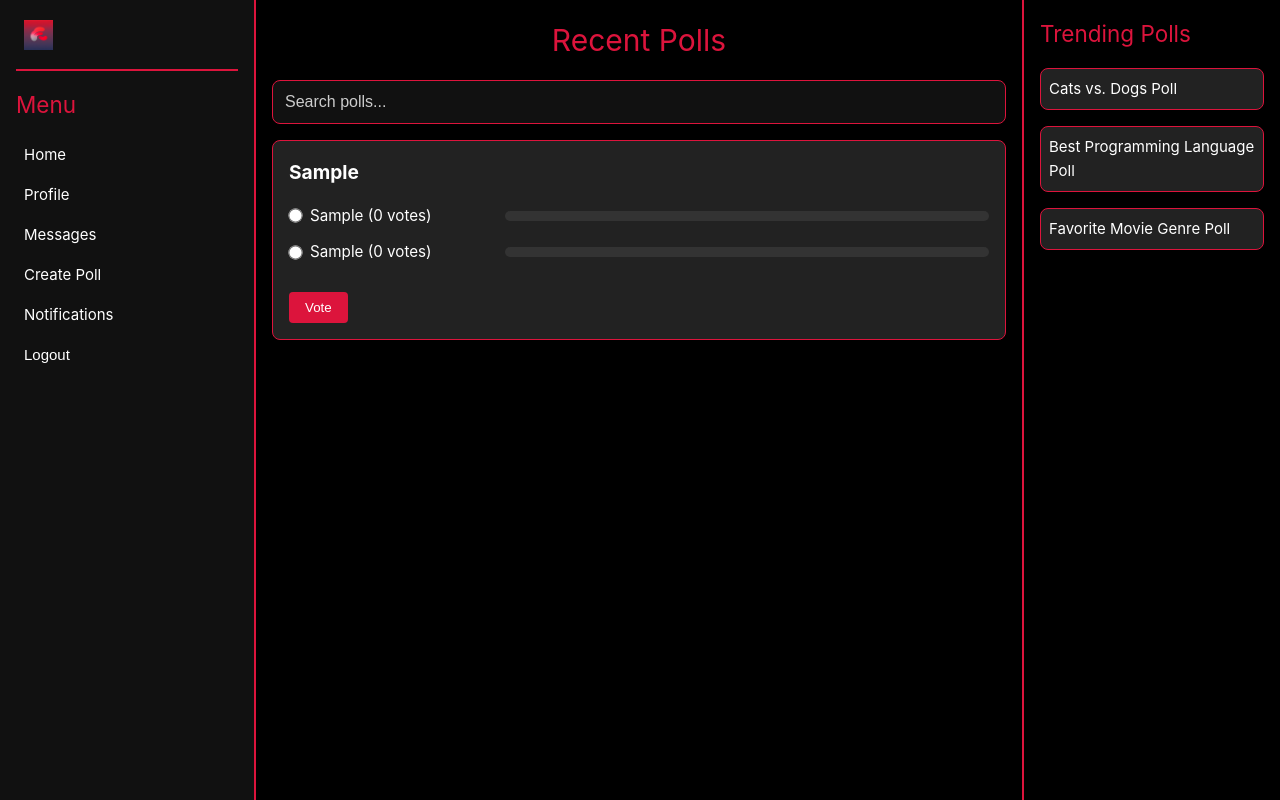
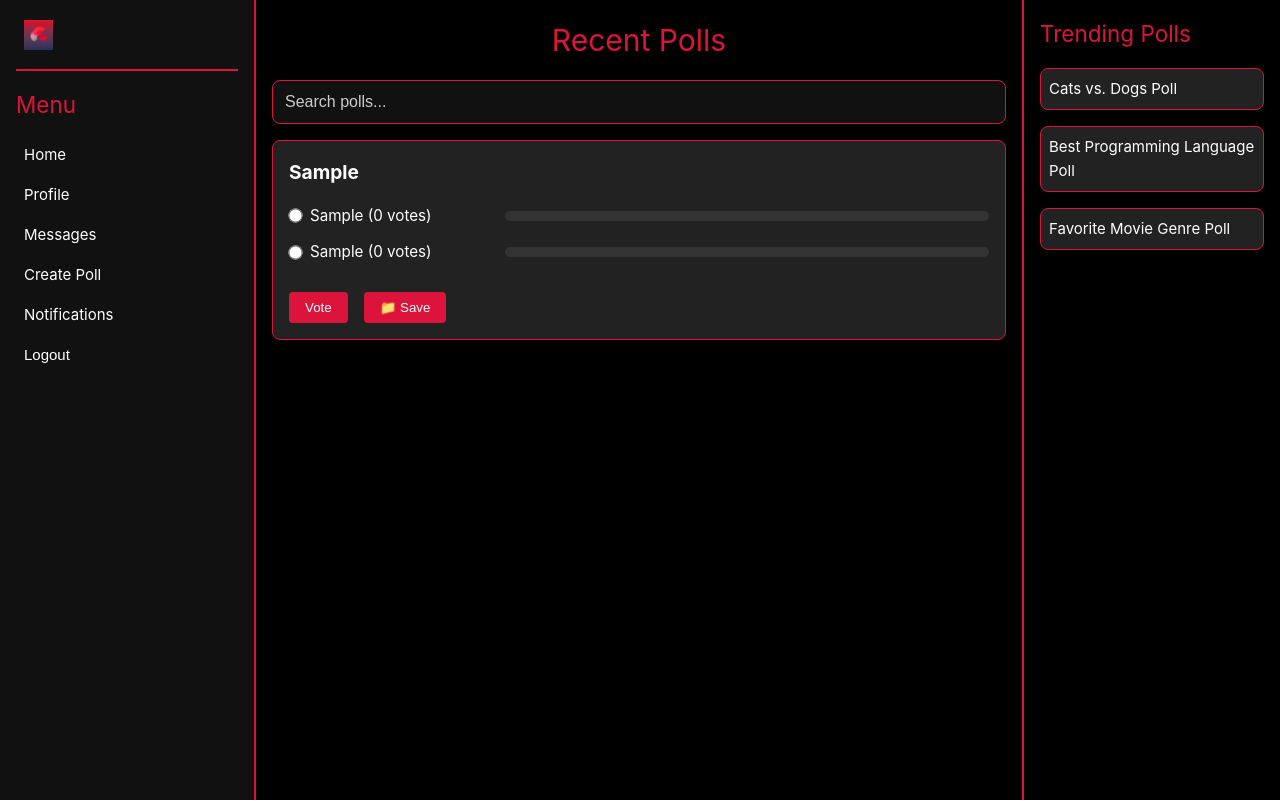
Before and after one commit to vednat123/flow, a Vue app in the folder flow/: page /create-poll in a window 1280 px wide. Both pictures are taken after typing "Sample", "Sample", "Sample" into the empty fields and a click on the button "Create Poll". Built offline with nearby package versions, Linux system fonts and the light colour scheme.

Commit message:
Created Save poll logic and planning to change notificationView into savedView
also I added unique poll ids so saving the polls will be easier

```diff
--- a/flow/src/Poll.js
+++ b/flow/src/Poll.js
@@ -1,12 +1,12 @@
 export class Poll {
     constructor({ name, choosableOptions, allowsMultipleSelection, imagePath = '', comments = [] }) {
+      this.id = Date.now().toString() + Math.random().toString(36).slice(2); // 🔑 unique ID
       this.name = name;
       this.choosableOptions = choosableOptions;
       this.numOfVotesForOptions = new Array(choosableOptions.length).fill(0);
       this.allowsMultipleSelection = allowsMultipleSelection;
       this.imagePath = imagePath;
       this.numOfOptions = choosableOptions.length;
-      this.numOfLikes = 0;
       this.comments = comments;
     }
   }
--- a/flow/src/views/CreatePollView.vue
+++ b/flow/src/views/CreatePollView.vue
@@ -151,6 +151,7 @@ export default {
         allowMultiple: poll.allowsMultipleSelection,
         imagePath: poll.imagePath,
         createdAt: new Date().toISOString(),
+        likes: 0,
       })
 
       this.$router.push('/home')
--- a/flow/src/views/HomeView.vue
+++ b/flow/src/views/HomeView.vue
@@ -47,6 +47,9 @@
         </div>
 
         <button class="theme-button" @click="submitVote(index)">Vote</button>
+        <button class="theme-button" @click="toggleSave(index)">
+          {{ savedPolls[poll.id] ? '💾 Saved' : '📁 Save' }}
+        </button>
       </div>
     </main>
 
@@ -72,6 +75,7 @@ export default {
       searchQuery: '',
       polls: [],
       voteSelections: {},
+      savedPolls: JSON.parse(localStorage.getItem('savedPolls') || '{}'),
       trending: [
         'Cats vs. Dogs Poll',
         'Best Programming Language Poll',
@@ -140,11 +144,25 @@ export default {
       this.voteSelections[index] = poll.allowMultiple ? [] : null
       localStorage.setItem('flow_polls', JSON.stringify(this.polls))
     },
+    toggleSave(index) {
+      const poll = this.polls[index];
+      const pollId = poll.id;
+
+      if (!pollId) return;
+
+      if (this.savedPolls[pollId]) {
+        delete this.savedPolls[pollId]; // Vue 3
+      } else {
+        this.savedPolls[pollId] = true; // Vue 3
+      }
+
+      localStorage.setItem('savedPolls', JSON.stringify(this.savedPolls));
+    },
+
   },
-
   mounted() {
-    this.polls = loadPolls()
-  },
+    this.polls = loadPolls();
+  }
 }
 </script>
 
@@ -262,4 +280,12 @@ input[type="checkbox"] {
 .search-bar::placeholder {
   color: #ccc;
 }
+
+.poll-buttons {
+  display: flex;
+  align-items: center;
+  gap: 1rem;
+  margin-top: 1rem;
+}
+
 </style>
```
